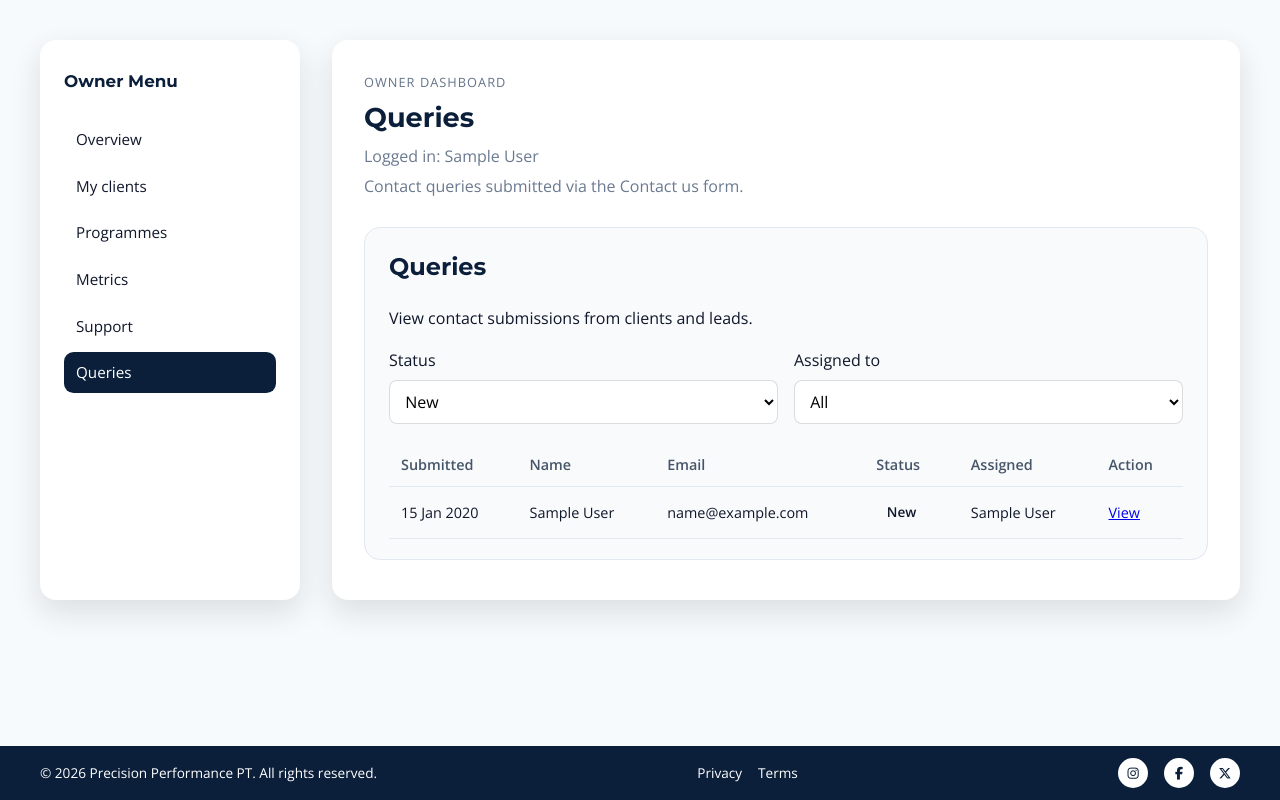
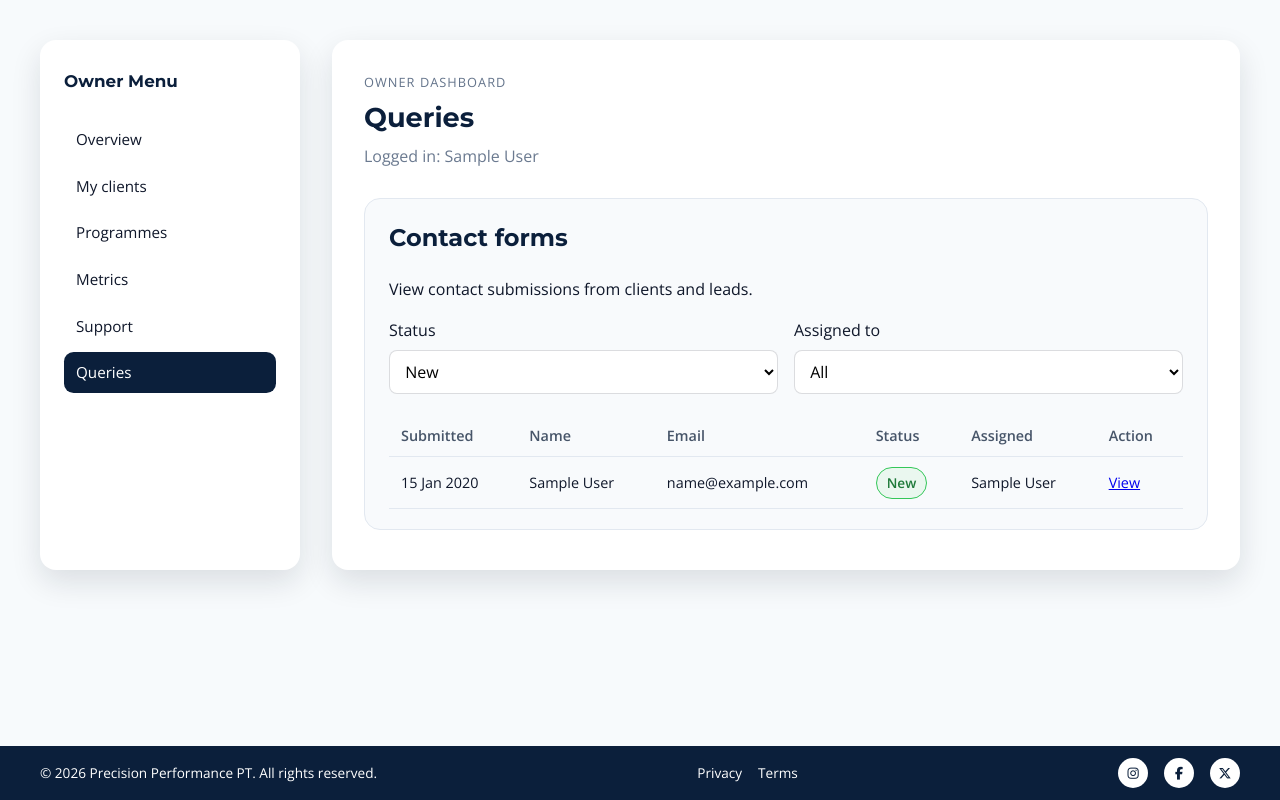
Before and after one commit to moranjohn-95/precision-performance-pt, a Django app: page /accounts/owner/queries/ in a window 1280 px wide. Run offline with Django 5.2, Linux system fonts and the light colour scheme; a user stored in the database is signed in; tables that the repository leaves empty hold one stand-in row (values such as "Sample post").

Commit message:
Add colour pills to query status's

```diff
--- a/assets/css/style.css
+++ b/assets/css/style.css
@@ -1545,9 +1545,9 @@ html {
     border: 1px solid transparent;
 }
 .badge--open {
-    background: #eef2ff;
-    border-color: #c7d2fe;
-    color: #3730a3;
+    background: #eaf7ef;
+    border-color: #34c759;
+    color: #1f7a3a;
 }
 .badge--assigned {
     background: #ecfdf5;
@@ -1558,6 +1558,18 @@ html {
     background: #eff6ff;
     border-color: #bfdbfe;
     color: #1d4ed8;
+}
+
+.badge--pending {
+    background: #eaf3ff;
+    border-color: #2f80ed;
+    color: #1f5fbf;
+}
+
+.badge--closed {
+    background: #fdecec;
+    border-color: #eb5757;
+    color: #b42318;
 }
 
 
--- a/templates/owner/queries_inbox.html
+++ b/templates/owner/queries_inbox.html
@@ -10,14 +10,12 @@
 
 {% block page_eyebrow %}Owner dashboard{% endblock %}
 {% block page_title %}Queries{% endblock %}
-{% block page_subtitle %}
-    <span>Contact queries submitted via the Contact us form.</span>
-{% endblock %}
+{% block page_subtitle %}{% endblock %}
 
 {% block dashboard_content %}
 <section class="dashboard-card dashboard-card--wide">
     <header class="card-header">
-        <h2 class="card-title">Queries</h2>
+        <h2 class="card-title">Contact forms</h2>
         <p class="card-subtitle">
             View contact submissions from clients and leads.
         </p>
@@ -81,9 +79,15 @@
                                 <td>{{ query.first_name }} {{ query.last_name }}</td>
                                 <td>{{ query.email }}</td>
                                 <td>
-                                    <span class="status-pill">
-                                        {{ query.get_status_display }}
-                                    </span>
+                                    {% if query.status == "new" %}
+                                        <span class="badge badge--open">New</span>
+                                    {% elif query.status == "in_progress" %}
+                                        <span class="badge badge--pending">In progress</span>
+                                    {% elif query.status == "closed" %}
+                                        <span class="badge badge--closed">Closed</span>
+                                    {% else %}
+                                        <span class="badge">{{ query.get_status_display|default:query.status }}</span>
+                                    {% endif %}
                                 </td>
                                 <td>
                                     {{ query.assigned_trainer.get_full_name|default:query.assigned_trainer|default:"&mdash;" }}
```
Also changed, not shown: templates/trainer/queries_inbox.html (+9 -3 lines).
